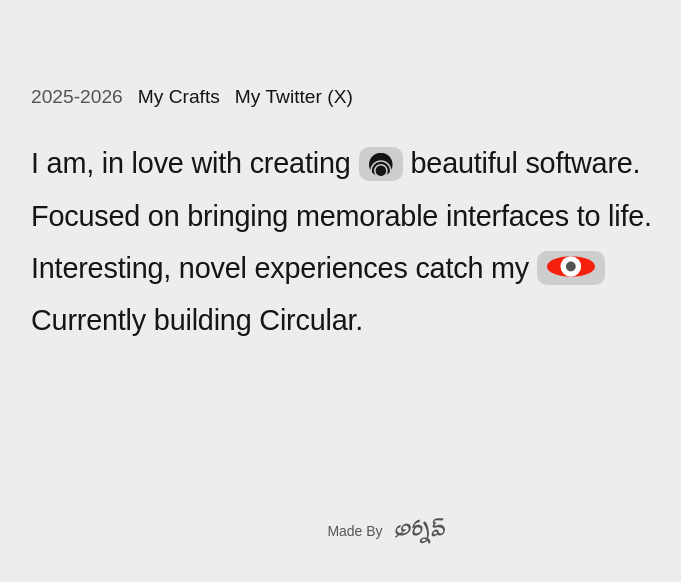
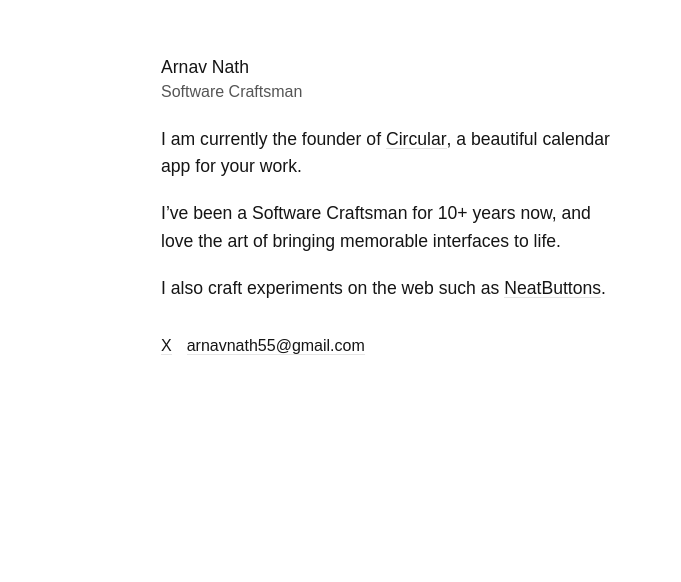
Before and after one commit to ArnavNath550/arnav.github.io, a React (Vite) app: page / in a window 1280 px wide. Shown: the part 194-776 px from the top of the page, without its empty margins (254-935 px from the left). Built offline with nearby package versions, Linux system fonts and the light colour scheme; a web font is replaced by a local one.

Commit message:
updated portfolio index

```diff
--- a/src/App.tsx
+++ b/src/App.tsx
@@ -12,6 +12,7 @@
 import GalleryComponent from "./components/ShowComponents/GalleryComponent";
 import FamilyTrayAttemptComponent from "./components/ShowComponents/FamilyTrayAttemptComponent";
 import GlassmorphicButtonComponent from "./components/ShowComponents/GlassmorphicButtonComponent";
+import TextTransformsComponent from "./components/ShowComponents/TextTransformsComponent";
 
 const App: React.FC = () => {
   return (
@@ -26,6 +27,10 @@
         <Route path="/craft/gallery" element={<GalleryComponent />} />
         <Route path="/craft/smooth-todo" element={<TodoComponent />} />
         <Route
+          path="/craft/text-transforms"
+          element={<TextTransformsComponent />}
+        />
+        <Route
           path="/craft/family-tray-attempt"
           element={<FamilyTrayAttemptComponent />}
         />
--- /dev/null
+++ b/src/components/ShowComponents/TextTransformsComponent.tsx
@@ -0,0 +1,224 @@
+import * as React from "react";
+import styled from "styled-components";
+import { motion, AnimatePresence } from "framer-motion";
+
+const TextTransformsComponent: React.FC = () => {
+  const [activeTodoList, setActiveTodoList] = React.useState(0);
+  const prevNameRef = React.useRef("");
+
+  const LISTS = [
+    { id: 0, color: "#1A88F8", name: "Circular" },
+    { id: 1, color: "#34C759", name: "Circa" },
+    { id: 2, color: "#FF9500", name: "Curial" },
+    { id: 3, color: "#AF52DE", name: "Rural" },
+    { id: 4, color: "#FF2D55", name: "Auric" },
+    { id: 5, color: "#5AC8FA", name: "Lunar" },
+  ];
+
+  const [activeList, setActiveList] = React.useState(LISTS[0].name);
+  const [previousActiveList, setPreviousActiveList] = React.useState("");
+
+  const letterMatches = React.useMemo(() => {
+    if (!activeList) return [];
+
+    const currentChars = activeList.split("");
+    const prevChars = previousActiveList.split("");
+    const usedIndices = new Set<number>();
+
+    return currentChars.map((char, index) => {
+      let matchIndex = -1;
+
+      if (char !== " ") {
+        matchIndex = prevChars.findIndex(
+          (pc, i) =>
+            pc.toLowerCase() === char.toLowerCase() && !usedIndices.has(i),
+        );
+      }
+
+      let id: string;
+      let isShared = false;
+
+      if (matchIndex !== -1) {
+        id = `letter-${char.toLowerCase()}-${matchIndex}`;
+        usedIndices.add(matchIndex);
+        isShared = true;
+      } else {
+        id = `new-${index}-${char.toLowerCase()}-${Math.random()}`;
+      }
+
+      return { char, id, isShared };
+    });
+  }, [activeList, previousActiveList]);
+
+  React.useEffect(() => {
+    const currentName = LISTS[activeTodoList].name;
+    if (prevNameRef.current !== currentName) {
+      setPreviousActiveList(prevNameRef.current);
+      setActiveList(currentName);
+      prevNameRef.current = currentName;
+    }
+  }, [activeTodoList, LISTS]);
+
+  return (
+    <StyledContainer>
+      <StyledListsContainer>
+        {LISTS.map((y) => (
+          <motion.div
+            key={y.id}
+            layout
+            transition={{
+              type: "spring",
+              stiffness: 400,
+              damping: 35,
+            }}
+            style={{ flexShrink: 0, position: "relative" }}
+          >
+            <TodoListItem
+              id={y.id}
+              name={y.name}
+              color={y.color}
+              isActive={activeTodoList === y.id}
+              setActiveTodoList={setActiveTodoList}
+            />
+          </motion.div>
+        ))}
+      </StyledListsContainer>
+      <StyledTextContainer>
+        <AnimatedText letterMatches={letterMatches} />
+      </StyledTextContainer>
+    </StyledContainer>
+  );
+};
+
+type TodoListProps = {
+  id: number;
+  name: string;
+  color: string;
+  isActive: boolean;
+  setActiveTodoList: (id: number) => void;
+  isEditing?: boolean;
+};
+
+const TodoListItem: React.FC<TodoListProps> = (props) => {
+  return (
+    <StyledTodoListItem
+      onClick={() => !props.isEditing && props.setActiveTodoList(props.id)}
+    >
+      {props.isActive && (
+        <ActiveBackground
+          layoutId="active-pill"
+          transition={{ type: "spring", bounce: 0.2, duration: 0.6 }}
+        />
+      )}
+      <TextWrapper isActive={props.isActive}>
+        <span>{props.name}</span>
+      </TextWrapper>
+    </StyledTodoListItem>
+  );
+};
+
+const springConfig = {
+  type: "spring",
+  stiffness: 280,
+  damping: 32,
+  mass: 0.8,
+};
+
+const AnimatedText: React.FC<{ letterMatches: any[] }> = ({
+  letterMatches,
+}) => {
+  return (
+    <TextContainer>
+      <AnimatePresence mode="popLayout" initial={false}>
+        {letterMatches.map((item) => (
+          <LetterSpan
+            key={item.id}
+            layout="position"
+            initial={{ opacity: 0, scale: 0.8 }}
+            animate={{ opacity: 1, scale: 1 }}
+            exit={{ opacity: 0, scale: 0.8 }}
+            transition={springConfig}
+          >
+            <span>{item.char}</span>
+          </LetterSpan>
+        ))}
+      </AnimatePresence>
+    </TextContainer>
+  );
+};
+
+const StyledContainer = styled.div`
+  width: 100%;
+  height: 100vh;
+  display: flex;
+  align-items: center;
+  justify-content: center;
+  flex-direction: column;
+  gap: 80px;
+  background-color: #f5f5f7;
+`;
+
+const StyledListsContainer = styled.div`
+  display: flex;
+  background: #e5e5e7;
+  padding: 6px;
+  border-radius: 12px;
+  gap: 4px;
+`;
+
+const StyledTodoListItem = styled(motion.div)`
+  position: relative;
+  display: flex;
+  padding: 8px 16px;
+  border-radius: 8px;
+  cursor: pointer;
+  height: 38px;
+  align-items: center;
+  justify-content: center;
+`;
+
+const ActiveBackground = styled(motion.div)`
+  position: absolute;
+  inset: 0;
+  background: #fff;
+  border-radius: 8px;
+  z-index: 1;
+  box-shadow: 0 2px 8px rgba(0, 0, 0, 0.08);
+`;
+
+const TextWrapper = styled.div<{ isActive: boolean }>`
+  position: relative;
+  z-index: 2;
+  span {
+    font-weight: 450;
+    font-size: 14px;
+    color: ${(props) => (props.isActive ? "#000" : "#86868b")};
+    transition: color 0.2s ease;
+  }
+`;
+
+const StyledTextContainer = styled.div`
+  display: flex;
+  align-items: center;
+  justify-content: center;
+  height: 100px;
+`;
+
+const TextContainer = styled(motion.div)`
+  display: flex;
+  flex-direction: row;
+  align-items: center;
+  justify-content: center;
+`;
+
+const LetterSpan = styled(motion.span)`
+  display: inline-block;
+  white-space: pre;
+  font-size: 80px;
+  font-weight: 450;
+  color: var(--black);
+  letter-spacing: -0.02em;
+  will-change: transform, opacity, filter;
+`;
+
+export default TextTransformsComponent;
--- a/src/index.css
+++ b/src/index.css
@@ -6,11 +6,13 @@
     --secondaryFont: "Newsreader";
     --monoFont: "Jetbrains Mono", "Menlo", monospace;
     --devangariFont: "Inknut Antiqua";
-    --background: #ededed;
+    --background: #fff;
     --error: #eb5758;
     --primary: #2c3cb8;
     --black: #151515;
     --surface: #cdcdcd;
+    --surfaceLighter: #dedede;
+    --infoLighter: #e5e5e5;
     --info: #555;
     --angle-2: {
         syntax: "<angle>";
@@ -57,7 +59,6 @@
     -ms-text-size-adjust: none;
     -o-text-size-adjust: none;
     -webkit-text-size-adjust: 100%;
-    background: var(--background);
 }
 
 ::selection {
--- a/src/pages/Index.tsx
+++ b/src/pages/Index.tsx
@@ -1,10 +1,6 @@
-//@ts-nocheck
-import { motion } from "framer-motion";
 import * as React from "react";
 import styled from "styled-components";
-import CircularIcon from "../components/Icons/CircularIcon";
-import EyeIcon from "../components/Icons/EyeIcon";
-import SignatureIcon from "../components/Icons/SignatureIcon";
+import { motion } from "framer-motion";
 
 const Index: React.FC = () => {
   const containerVariants = {
@@ -21,99 +17,58 @@
   const itemVariants = {
     hidden: {
       opacity: 0,
-      scale: 1.5,
-      y: 50,
-      rotateX: 30,
-    },
-    visible: {
-      opacity: 1,
-      scale: 1,
-      y: 0,
-      rotateX: 0,
-      transition: {
-        type: "spring",
-        stiffness: 125,
-        damping: 35,
-      },
-    },
-  };
-
-  const iconVariants = {
-    hidden: {
-      opacity: 0,
-      scale: 0.5,
       y: 30,
     },
     visible: {
       opacity: 1,
-      scale: 1,
-      y: 3.5,
+      y: 0,
       transition: {
-        type: "spring",
-        stiffness: 150,
-        damping: 15,
-        delay: 1,
+        duration: 0.5,
+        ease: [0.21, 0.47, 0.32, 0.98],
       },
     },
   };
 
   return (
-    <StyledContainer>
-      <StyledContent
-        as={motion.div}
-        variants={containerVariants}
-        initial="hidden"
-        animate="visible"
-      >
-        <StyledMetaHeader>
-          <StyledNavText variants={itemVariants} variant="staple">
-            2025-2026
-          </StyledNavText>
-          <StyledNavText
-            variants={itemVariants}
-            variant="default"
-            href="/craft"
-          >
-            My Crafts
-          </StyledNavText>
-          <StyledNavText
-            variants={itemVariants}
-            variant="default"
-            href="https://x.com/ArnavNath134095"
-          >
-            My Twitter (X)
-          </StyledNavText>
-        </StyledMetaHeader>
-        <StyledHeader>
-          <StyledMotionText variants={itemVariants}>
-            I am, in love with creating{" "}
-            <StyledInlineContent>
-              <motion.div variants={iconVariants}>
-                <CircularIcon width={24} height={24} />
-              </motion.div>
-            </StyledInlineContent>{" "}
-            beautiful software.
-          </StyledMotionText>
-          <StyledMotionText variants={itemVariants}>
-            Focused on bringing memorable interfaces to life.
-          </StyledMotionText>
-          <StyledMotionText variants={itemVariants}>
-            Interesting, novel experiences catch my{" "}
-            <StyledInlineContent>
-              <motion.div variants={iconVariants}>
-                <EyeIcon width={48} height={48} />
-              </motion.div>
-            </StyledInlineContent>
-          </StyledMotionText>
-          <StyledMotionText variants={itemVariants}>
-            Currently building Circular.
-          </StyledMotionText>
-        </StyledHeader>
-      </StyledContent>
-      <StyledFooter>
-        <StyledFooterText>Made By</StyledFooterText>
-        <SignatureIcon width={50} height={150} />
-      </StyledFooter>
+    <StyledContainer
+      as={motion.div}
+      initial="hidden"
+      whileInView="visible"
+      viewport={{ once: true, amount: 0.3 }}
+      variants={containerVariants}
+    >
+      <StyledGroupContainer>
+        <StyledGroup as={motion.div} variants={itemVariants}>
+          <StyledName>Arnav Nath</StyledName>
+          <StyledMetaText>Software Craftsman</StyledMetaText>
+        </StyledGroup>
+
+        <StyledGroupLarge>
+          <StyledText as={motion.div} variants={itemVariants}>
+            I am currently the founder of{" "}
+            <StyledLink href="https://thecircular.app">Circular</StyledLink>, a
+            beautiful calendar app for your work.
+          </StyledText>
+          <StyledText as={motion.div} variants={itemVariants}>
+            I’ve been a Software Craftsman for 10+ years now, and love the art
+            of bringing memorable interfaces to life.
+          </StyledText>
+          <StyledText as={motion.div} variants={itemVariants}>
+            I also craft experiments on the web such as{" "}
+            <StyledLink href="https://neatbuttons.vercel.app">
+              NeatButtons
+            </StyledLink>
+            .
+          </StyledText>
+        </StyledGroupLarge>
+      </StyledGroupContainer>
+
+      <StyledHorizontalGroup as={motion.div} variants={itemVariants}>
+        <StyledLink href="https://x.com/iamjhaadhoo">X</StyledLink>
+        <StyledLink href="mailto:arnavnath55@gmail.com">
+          arnavnath55@gmail.com
+        </StyledLink>
+      </StyledHorizontalGroup>
     </StyledContainer>
   );
 };
@@ -121,123 +76,80 @@
 export default Index;
 
 const StyledContainer = styled.div`
-  background-color: var(--background);
   width: 100%;
-  min-height: 100vh;
+  height: 100vh;
+  display: flex;
+  align-items: center;
+  justify-content: center;
+  flex-direction: column;
+  padding: 0 24px;
+`;
+
+const StyledGroupContainer = styled.div`
   display: flex;
   flex-direction: column;
-  justify-content: center;
-  box-sizing: border-box;
+  gap: 10px;
+  max-width: 450px;
+  width: 100%;
 `;
 
-const StyledContent = styled.div`
-  max-width: 710px;
-  width: 100%;
-  margin: 0 auto;
+const StyledGroup = styled.div`
+  display: flex;
+  flex-direction: column;
+  gap: 5px;
+`;
+
+const StyledGroupLarge = styled.div`
   display: flex;
   flex-direction: column;
   gap: 20px;
-  @media (max-width: 768px) {
-    padding-left: 20px;
-    padding-right: 20px;
-  }
+  margin-top: 15px;
+  margin-bottom: 15px;
 `;
 
-const StyledHeader = styled(motion.div)`
-  font-size: 1.8rem;
-  color: var(--black);
-  line-height: 1.4;
-  letter-spacing: -0.2px;
-  perspective: 600px;
-  font-weight: 500;
-  display: flex;
-  flex-direction: column;
-  gap: 12px;
-
-  @media (max-width: 768px) {
-    font-size: 1.4rem;
-    line-height: 1.3;
-    gap: 16px;
-  }
-
-  @media (max-width: 480px) {
-    font-size: 1.25rem;
-  }
+const StyledName = styled.div`
+  font-size: clamp(1rem, 4vw, 1.1rem);
+  font-weight: 480;
+  color: var(--black, #000);
 `;
 
-const StyledMetaHeader = styled(motion.div)`
+const StyledText = styled.div`
+  font-size: clamp(1rem, 4vw, 1.1rem);
+  font-weight: 450;
+  color: var(--black, #000);
+  line-height: 1.55;
+`;
+
+const StyledMetaText = styled.div`
+  font-size: clamp(0.9rem, 3.5vw, 1rem);
+  font-weight: 400;
+  color: var(--info, #666);
+`;
+
+const StyledLink = styled.a`
+  text-decoration: none;
+  background-image: linear-gradient(
+    var(--infoLighter, #ccc),
+    var(--infoLighter, #ccc)
+  );
+  &:hover {
+    background-image: linear-gradient(var(--info, #666), var(--info, #666));
+  }
+  transition: ease 0.1s all;
+  background-size: 100% 1px;
+  background-position: left bottom;
+  background-repeat: no-repeat;
+  color: var(--black, #000);
+  font-weight: 480;
+`;
+
+const StyledHorizontalGroup = styled.div`
   display: flex;
   flex-direction: row;
-  flex-wrap: wrap;
   gap: 15px;
   align-items: center;
-  padding-bottom: 15px;
-  padding-top: 15px;
-
-  @media (max-width: 480px) {
-    gap: 10px;
-  }
+  margin-top: 20px;
+  width: 100%;
+  max-width: 450px;
+  font-size: clamp(0.9rem, 3.5vw, 1rem);
 `;
-
-const StyledNavText = styled(motion.a)<{ variant?: string }>`
-  font-size: 1.2rem;
-  font-weight: 450;
-  cursor: pointer;
-  display: inline-block;
-  text-decoration: none;
-  color: ${(props) =>
-    props.variant === "staple" ? "var(--info)" : "var(--black)"};
-
-  @media (max-width: 768px) {
-    font-size: 1rem;
-  }
-`;
-
-const StyledMotionText = styled(motion.div)`
-  display: flex;
-  flex-wrap: wrap;
-  gap: 8px;
-  align-items: center;
-  overflow: visible;
-
-  @media (max-width: 768px) {
-    gap: 6px;
-  }
-`;
-
-const StyledInlineContent = styled(motion.div)`
-  background: var(--surface);
-  color: #fff;
-  border-radius: 10px;
-  padding: 0 10px;
-  width: max-content;
-  display: flex;
-  align-items: center;
-  height: 34px;
-  overflow: hidden;
-
-  @media (max-width: 768px) {
-    display: none;
-  }
-`;
-
-const StyledFooter = styled.div`
-  position: absolute;
-  bottom: 0;
-  display: flex;
-  width: 100%;
-  align-items: center;
-  justify-content: center;
-  gap: 12px;
-
-  @media (min-height: 700px) {
-    position: absolute;
-    bottom: 0;
-    left: 0;
-  }
-`;
-
-const StyledFooterText = styled.div`
-  color: var(--info);
-  font-size: 14px;
-`;
```
